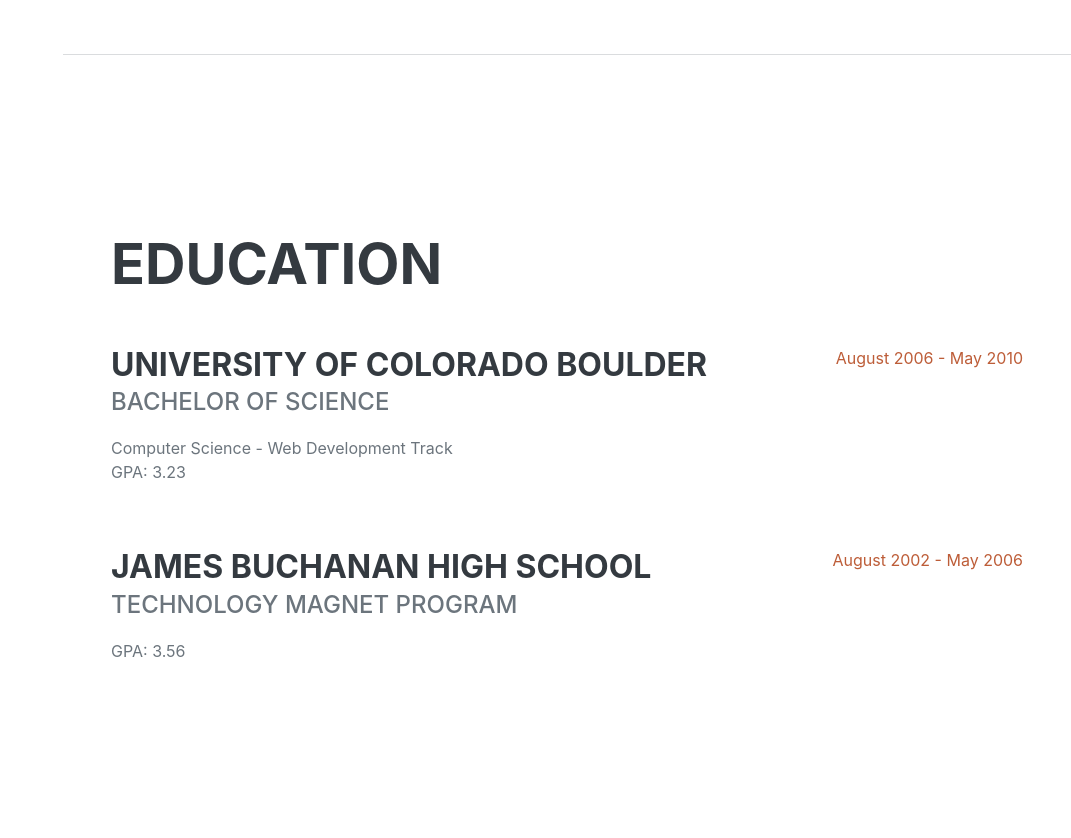
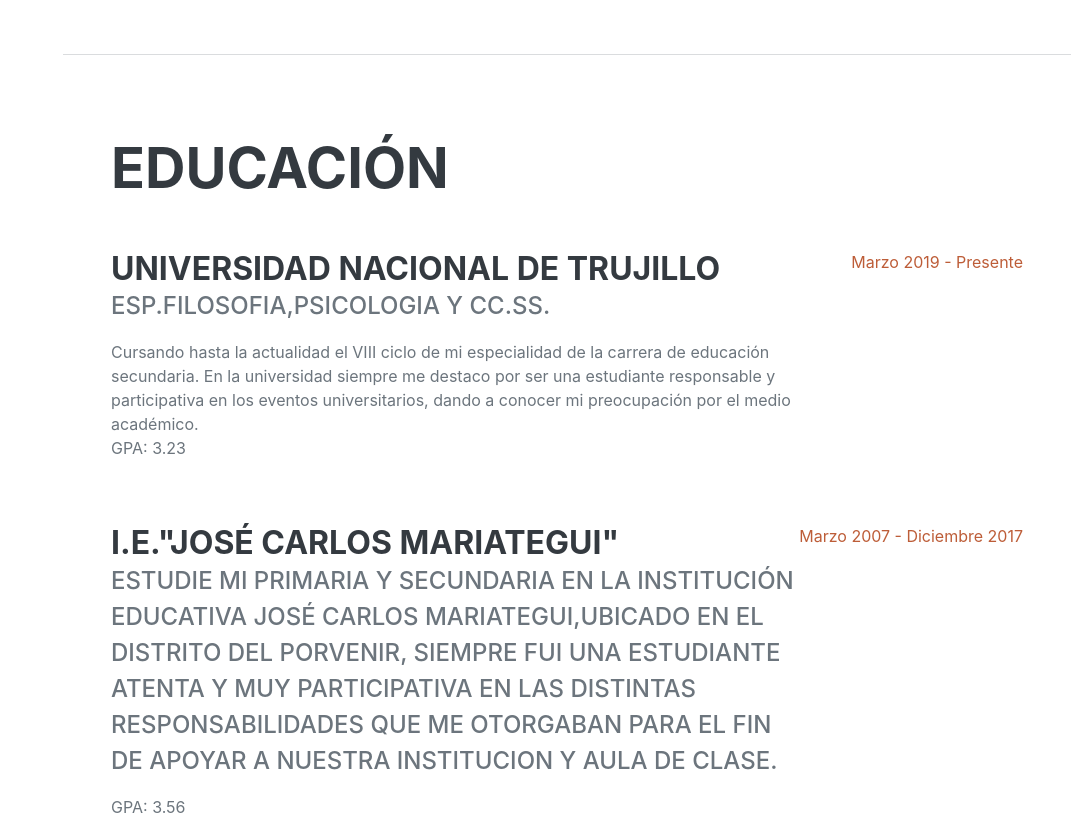
Before and after one commit to VANESSAROMER/CURRICULUM-VITAE, a plain HTML site: page index.html in a window 1280 px wide. Shown: the part 1880-2718 px from the top of the page, without its empty margins (209-1280 px from the left). Drawn offline with nearby package versions, Linux system fonts and the light colour scheme; a web font is replaced by a local one.

Commit message:
Update index.html

```diff
--- a/index.html
+++ b/index.html
@@ -99,23 +99,24 @@
             <!-- Education-->
             <section class="resume-section" id="education">
                 <div class="resume-section-content">
-                    <h2 class="mb-5">Education</h2>
+                    <h2 class="mb-5">Educación</h2>
                     <div class="d-flex flex-column flex-md-row justify-content-between mb-5">
                         <div class="flex-grow-1">
-                            <h3 class="mb-0">University of Colorado Boulder</h3>
-                            <div class="subheading mb-3">Bachelor of Science</div>
-                            <div>Computer Science - Web Development Track</div>
+                            <h3 class="mb-0">Universidad Nacional de Trujillo</h3>
+                            <div class="subheading mb-3">Esp.Filosofia,Psicologia y CC.SS.</div>
+                            <div>Cursando hasta la actualidad el VIII ciclo de mi especialidad de la carrera de educación secundaria.
+                            En la universidad siempre me destaco por ser una estudiante responsable y participativa en los eventos universitarios, dando a conocer mi preocupación por el medio académico. </div>
                             <p>GPA: 3.23</p>
                         </div>
-                        <div class="flex-shrink-0"><span class="text-primary">August 2006 - May 2010</span></div>
+                        <div class="flex-shrink-0"><span class="text-primary">Marzo 2019 - Presente</span></div>
                     </div>
                     <div class="d-flex flex-column flex-md-row justify-content-between">
                         <div class="flex-grow-1">
-                            <h3 class="mb-0">James Buchanan High School</h3>
-                            <div class="subheading mb-3">Technology Magnet Program</div>
+                            <h3 class="mb-0">I.E."José Carlos Mariategui"</h3>
+                            <div class="subheading mb-3">Estudie mi primaria y secundaria en la institución educativa José Carlos Mariategui,ubicado en el distrito del Porvenir, siempre fui una estudiante atenta y muy participativa en las distintas responsabilidades que me otorgaban para el fin de apoyar a nuestra institucion y aula de clase.</div>
                             <p>GPA: 3.56</p>
                         </div>
-                        <div class="flex-shrink-0"><span class="text-primary">August 2002 - May 2006</span></div>
+                        <div class="flex-shrink-0"><span class="text-primary">Marzo 2007 - Diciembre 2017</span></div>
                     </div>
                 </div>
             </section>
```
